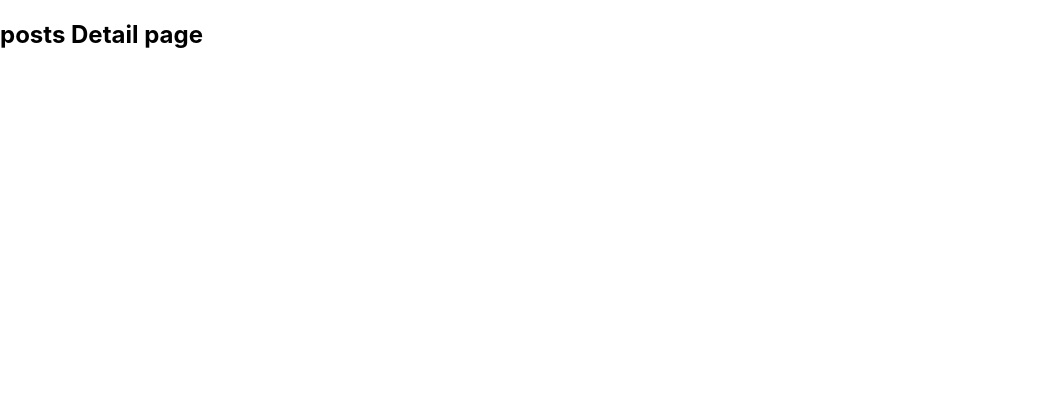
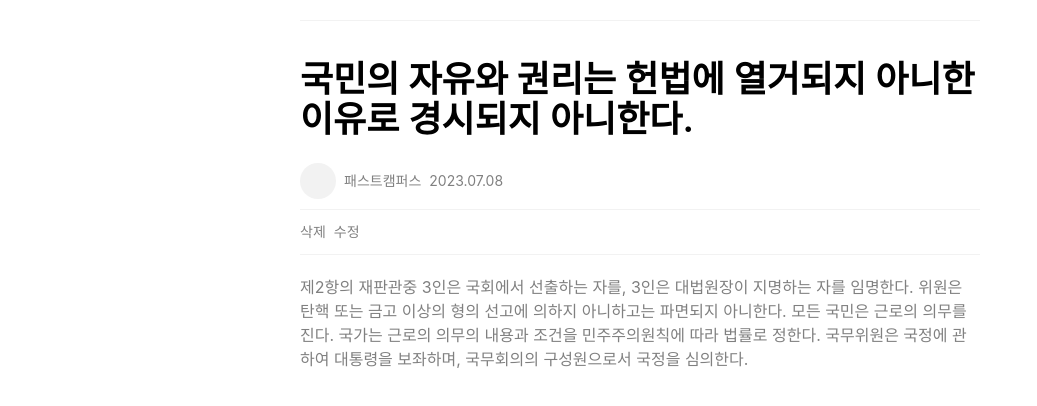
Before and after one commit to yun6160/fc-blog-app, a React (Create React App) app: page /posts/0 in a window 1280 px wide. Shown: the top 406 px of the page, without its empty margins (0-1037 px from the left). Built offline with nearby package versions, Linux system fonts and the light colour scheme.

Commit message:
feat: post_detail

```diff
--- /dev/null
+++ b/src/components/PostDetail.tsx
@@ -0,0 +1,28 @@
+export default function PostDetail() {
+    return (
+        <>
+            <div className='post__detail'>
+                <div className='post__box'>
+                    <div className='post__title'>
+                        국민의 자유와 권리는 헌법에 열거되지 아니한 이유로 경시되지 아니한다.
+                    </div>
+                    <div className='post__profile-box'>
+                        <div className='post__profile'></div>
+                        <div className='post__author-name'>패스트캠퍼스</div>
+                        <div className='post__date'>2023.07.08</div>
+                    </div>
+                    <div className='post__utils-box'>
+                        <div className='post__delete'>삭제</div>
+                        <div className='post__edit'>수정</div>
+                    </div>
+                    <div className='post__text'>
+                        제2항의 재판관중 3인은 국회에서 선출하는 자를, 3인은 대법원장이 지명하는 자를 임명한다. 위원은
+                        탄핵 또는 금고 이상의 형의 선고에 의하지 아니하고는 파면되지 아니한다. 모든 국민은 근로의 의무를
+                        진다. 국가는 근로의 의무의 내용과 조건을 민주주의원칙에 따라 법률로 정한다. 국무위원은 국정에
+                        관하여 대통령을 보좌하며, 국무회의의 구성원으로서 국정을 심의한다.
+                    </div>
+                </div>
+            </div>
+        </>
+    );
+}
--- a/src/index.css
+++ b/src/index.css
@@ -75,8 +75,9 @@ footer a:hover {
     font-weight: 600;
 }
 
-/* post list */
-.post__list {
+/* post list, post detail */
+.post__list,
+.post__detail {
     min-height: 90vh;
     padding: 20px;
     text-align: center;
@@ -144,3 +145,24 @@ footer a:hover {
     text-decoration: none;
     color: black;
 }
+
+/* post detail */
+.post__detail .post__title {
+    font-size: 36px;
+    line-height: 40px;
+}
+
+.post__detail .post__utils-box {
+    padding: 10px 0px;
+    border-top: 1px solid #f2f2f2;
+    border-bottom: 1px solid #f2f2f2;
+    flex-direction: row;
+}
+
+.post__detail .post__profile-box {
+    padding: 10px 0px;
+}
+
+.post__detail .post__text {
+    padding: 20px 0px;
+}
--- a/src/pages/posts/detail.tsx
+++ b/src/pages/posts/detail.tsx
@@ -1,3 +1,5 @@
-export default function PostDetail() {
-    return <h2>posts Detail page</h2>;
+import PostDetail from "../../components/PostDetail";
+
+export default function PostPage() {
+    return <PostDetail />;
 }
```
